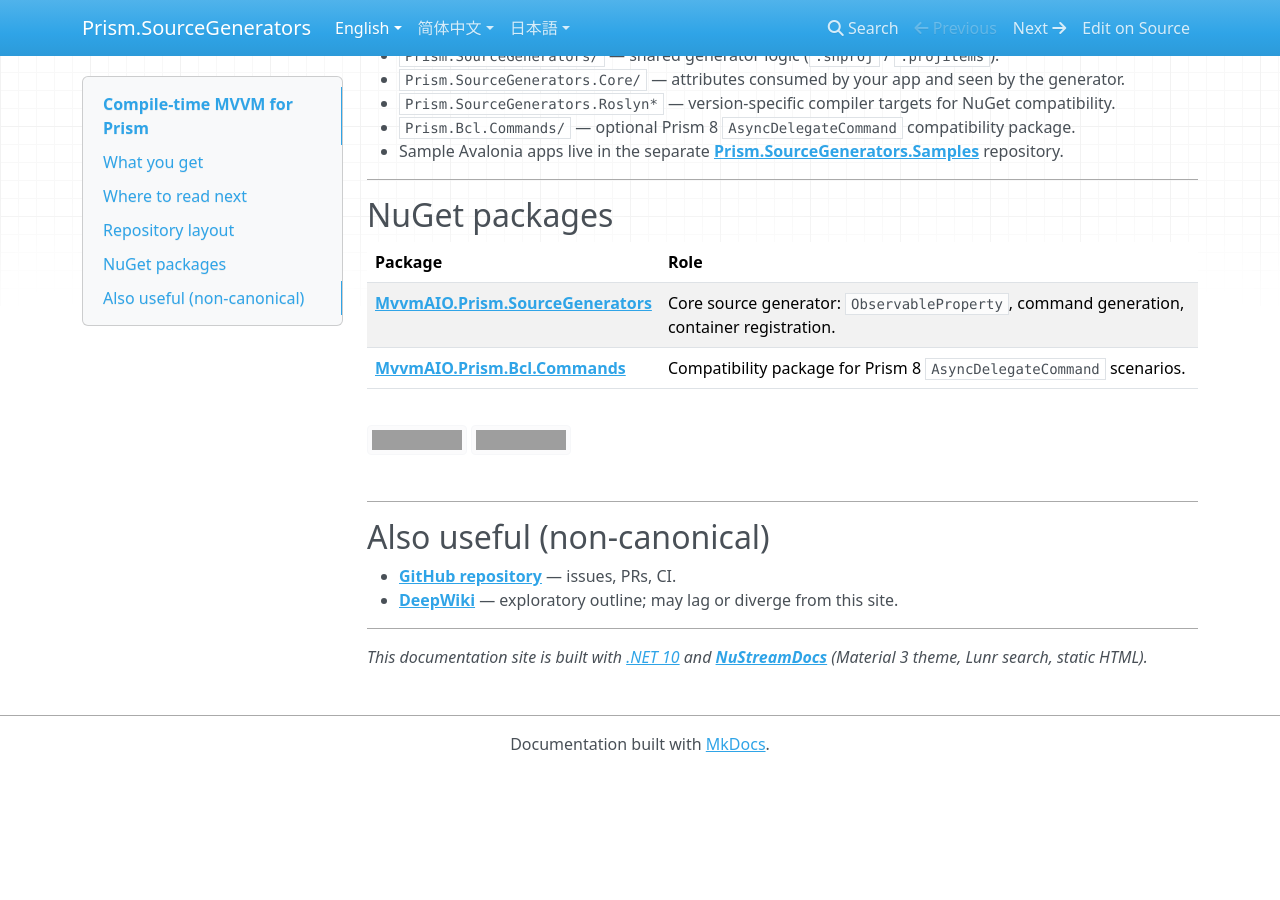
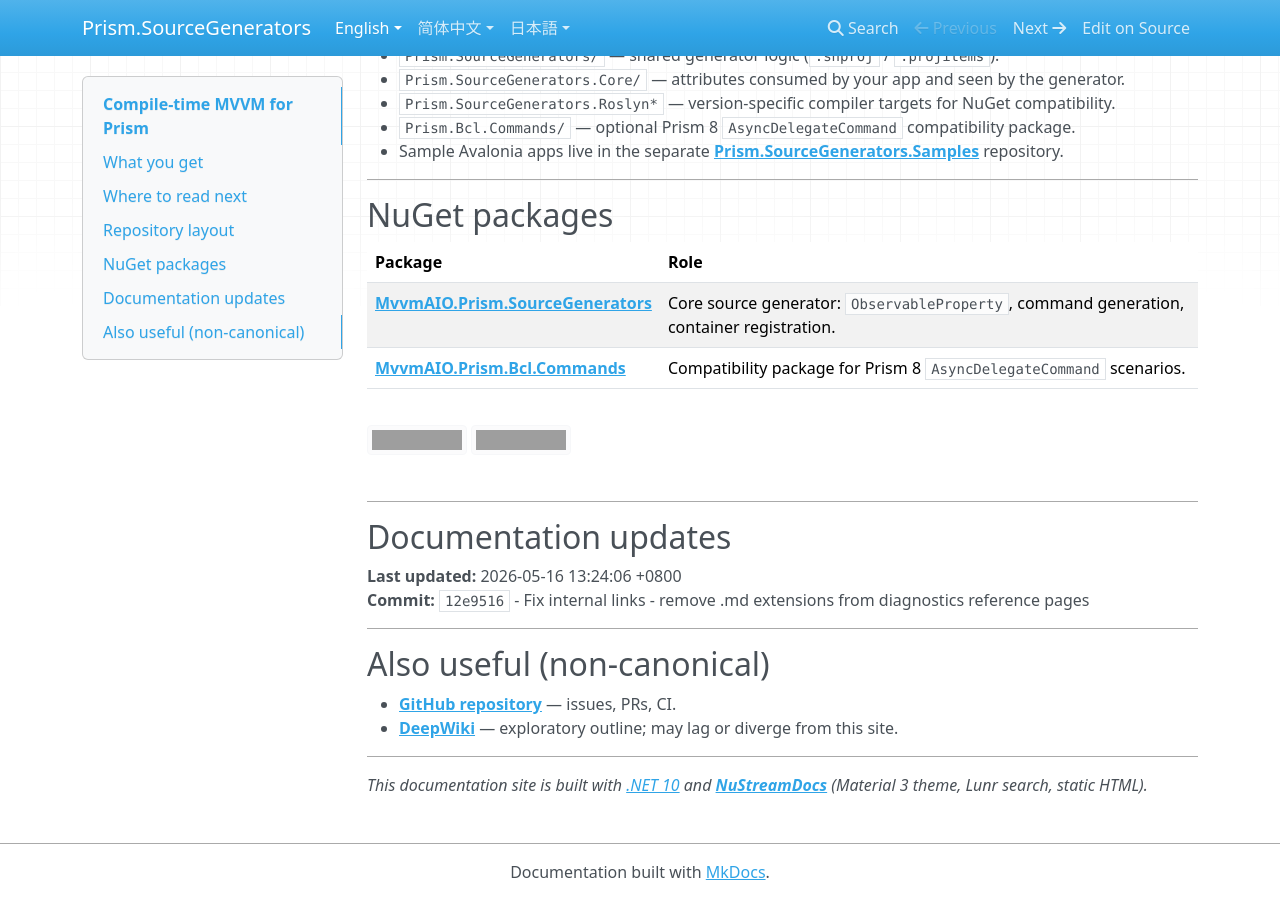
Before and after one commit to MvvmAIO/Prism.SourceGenerators.Docs, an MkDocs documentation site: the page built from docs/index.md, in a window 1280 px wide and 900 px high, scrolled down 1094 px. Built offline with MkDocs 1.6.1, drawn with Linux system fonts in a browser that asks for light colours; nearby versions of some CDN libraries; before the commit the page ends 1866 px from its top, so only the background shows below that; grey boxes are pictures that could not be loaded.

Commit message:
Add last commit time and commit ID to homepage

```diff
--- a/docs/index.md
+++ b/docs/index.md
@@ -61,6 +61,13 @@ description: Compile-time MVVM for Prism — MvvmAIO.Prism.SourceGenerators docu
 
 ---
 
+## Documentation updates
+
+**Last updated:** 2026-05-16 13:24:06 +0800
+**Commit:** `12e9516` - Fix internal links - remove .md extensions from diagnostics reference pages
+
+---
+
 ## Also useful (non-canonical)
 
 - **[GitHub repository](https://github.com/MvvmAIO/Prism.SourceGenerators)** — issues, PRs, CI.
```
Also changed, not shown: docs/ja/index.md (+7 -0 lines), docs/zh-cn/index.md (+7 -0 lines).
